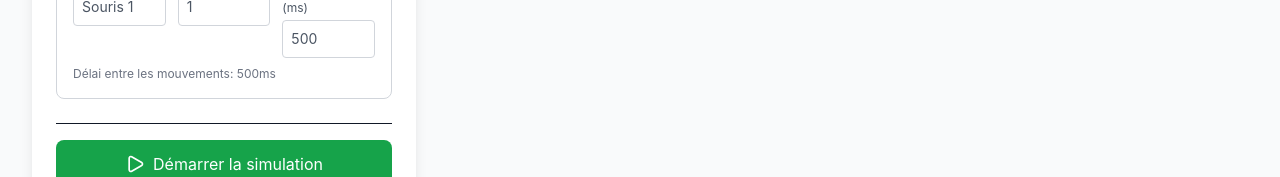
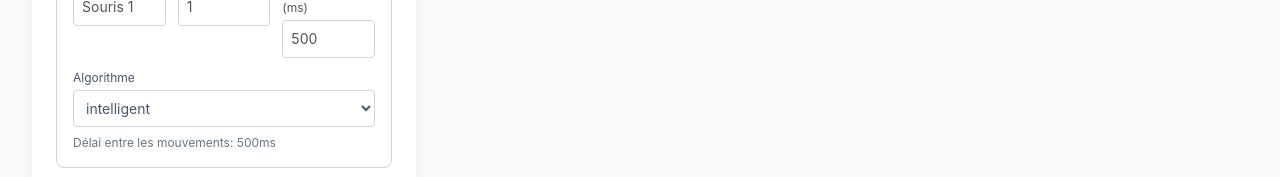
Before and after one commit to barryaliou980/mouse_labyrinth_front, a Next.js app: page /simulation in a window 1280 px wide. Shown: the part 601-778 px from the top of the page. Built offline with nearby package versions, Linux system fonts and the light colour scheme; no server answers; the database is empty.

Commit message:
new algorithms

```diff
--- a/app/simulation/components/SimulationPanel.tsx
+++ b/app/simulation/components/SimulationPanel.tsx
@@ -2,7 +2,7 @@
 
 import React, { useState, useEffect } from 'react';
 import { Play, Pause, Square, Settings, Mouse, Brain, Target } from 'lucide-react';
-import { Labyrinth, Mouse as MouseType, Simulation, SimulationRules } from '@/lib/types';
+import { Labyrinth, Mouse as MouseType, Simulation, SimulationRules, Algorithm } from '@/lib/types';
 import { getAllRules } from '@/lib/rules';
 import './SimulationPanel.css';
 
@@ -41,8 +41,9 @@ const SimulationPanel: React.FC<SimulationPanelProps> = ({
     movementDelay: number;
     startPosition: { x: number; y: number };
     tag: number;
+    algorithm: Algorithm
   }>>([
-    { name: 'Souris 1', movementDelay: 500, startPosition: { x: 1, y: 1 }, tag: 1 }
+    { name: 'Souris 1', movementDelay: 500, startPosition: { x: 1, y: 1 }, tag: 1, algorithm: 'intelligent' }
   ]);
 
   // Forcer la définition du tag pour toutes les souris
@@ -98,11 +99,15 @@ const SimulationPanel: React.FC<SimulationPanelProps> = ({
         }
       }
 
+      const defaultAlgorithms: Algorithm[] = ['intelligent', 'random', 'straight', 'greedy'];
+      const algorithm = defaultAlgorithms[mice.length % defaultAlgorithms.length];
+
       const newMouse = {
         name: `Souris ${mice.length + 1}`,
         movementDelay: 500, // Délai par défaut de 500ms
         startPosition: startPosition,
-        tag: mice.length + 1
+        tag: mice.length + 1,
+        algorithm,
       };
       console.log(' Nouvelle souris créée:', newMouse);
       setMice([...mice, newMouse]);
@@ -276,6 +281,23 @@ const SimulationPanel: React.FC<SimulationPanelProps> = ({
                   </div>
                 </div>
 
+                <div className="mt-3">
+                  <label className="block text-xs text-gray-600 mb-1">
+                    Algorithme
+                  </label>
+                  <select
+                    value={mouse.algorithm}
+                    onChange={(e) => updateMouse(index, 'algorithm', e.target.value as Algorithm)}
+                    className="w-full p-2 border border-gray-300 rounded text-sm text-gray-900 bg-white"
+                    disabled={isRunning}
+                  >
+                    <option value="greedy">greedy</option>
+                    <option value="random">random</option>
+                    <option value="straight">straight</option>
+                    <option value="intelligent">intelligent</option>
+                  </select>
+                </div>
+
                 <div className="mt-2 text-xs text-gray-500">
                   Délai entre les mouvements: {mouse.movementDelay}ms
                 </div>
--- a/app/simulation/page.tsx
+++ b/app/simulation/page.tsx
@@ -7,7 +7,7 @@ import MazeGrid from './components/MazeGrid';
 import SimulationPanel from './components/SimulationPanel';
 import ResultsModal from './components/ResultsModal';
 import ServerLogs from './components/ServerLogs';
-import { Labyrinth, Mouse, Simulation, SimulationConfig, SimulationStatus, Position } from '@/lib/types';
+import { Labyrinth, Mouse, Simulation, SimulationConfig, SimulationStatus, Position, Algorithm } from '@/lib/types';
 import { PythonSimulation } from '@/lib/pythonSimulation';
 import { getAllMockLabyrinths, getMockLabyrinthById } from '@/lib/mockData';
 import { getRulesById } from '@/lib/rules';
@@ -97,7 +97,7 @@ export default function SimulationPage() {
         id: `sim-${Date.now()}`,
         labyrinthId: config.labyrinthId,
         labyrinth,
-        mice: config.mice.map((mouseConfig: { name: string; movementDelay: number; startPosition?: Position; tag: number }, index: number) => {
+        mice: config.mice.map((mouseConfig: { name: string; movementDelay: number; startPosition?: Position; tag: number; algorithm: Algorithm }, index: number) => {
           // Utiliser les positions de départ du labyrinthe si disponible
           const startPos = labyrinth.startPositions && labyrinth.startPositions.length > 0
             ? labyrinth.startPositions[index % labyrinth.startPositions.length]
@@ -114,7 +114,8 @@ export default function SimulationPage() {
             cheeseFound: 0,
             moves: 0,
             isAlive: true,
-            tag: mouseConfig.tag || (index + 1)
+            tag: mouseConfig.tag || (index + 1),
+            algorithm: mouseConfig.algorithm,
           };
         }),
         rules,
@@ -338,6 +339,12 @@ export default function SimulationPage() {
                             <span className="text-gray-700">Fromages:</span>
                             <span className="text-yellow-600 font-medium">{mouse.cheeseFound}</span>
                           </div>
+                          <div className="flex justify-between">
+                            <span className="text-gray-700">Algorithme:</span>
+                            <span className="text-gray-900 font-medium">
+                              {mouse.algorithm}
+                            </span>
+                          </div>
                         </div>
                       </div>
                     ))}
--- a/lib/pythonApiClient.ts
+++ b/lib/pythonApiClient.ts
@@ -1,4 +1,4 @@
-import { Mouse, Labyrinth, CellType } from './types';
+import { Mouse, Labyrinth, CellType, Algorithm } from './types';
 import { getApiUrl } from './config';
 
 export interface MouseMoveRequest {
@@ -18,6 +18,7 @@ export interface MouseMoveRequest {
     happiness: number;
     energy: number;
     cheeseFound: number;
+    algorithm?: Algorithm;
   };
   availableMoves: string[];
   available_cheeses?: { x: number; y: number }[];
--- a/lib/pythonSimulation.ts
+++ b/lib/pythonSimulation.ts
@@ -416,7 +416,8 @@ export class PythonSimulation {
           happiness: mouse.happiness,
           energy: mouse.energy,
           cheeseFound: mouse.cheeseFound,
-          tag: mouse.tag
+          tag: mouse.tag,
+          algorithm: mouse.algorithm
         } as any,
         availableMoves,
         available_cheeses: uncollectedCheeses // Passer les fromages disponibles pour l'optimisation
--- a/lib/types.ts
+++ b/lib/types.ts
@@ -4,6 +4,9 @@ export interface Position {
   x: number;
   y: number;
 }
+
+// NEW: algorithms supported by the Python backend
+export type Algorithm = 'greedy' | 'random' | 'straight' | 'intelligent';
 
 export interface Mouse {
   id: string;
@@ -18,6 +21,7 @@ export interface Mouse {
   isAlive: boolean;
   lastMove?: Direction;
   tag: number; // Tag pour différencier les souris visuellement (1, 2, 3, etc.)
+  algorithm: Algorithm;
 }
 
 export interface Labyrinth {
```
